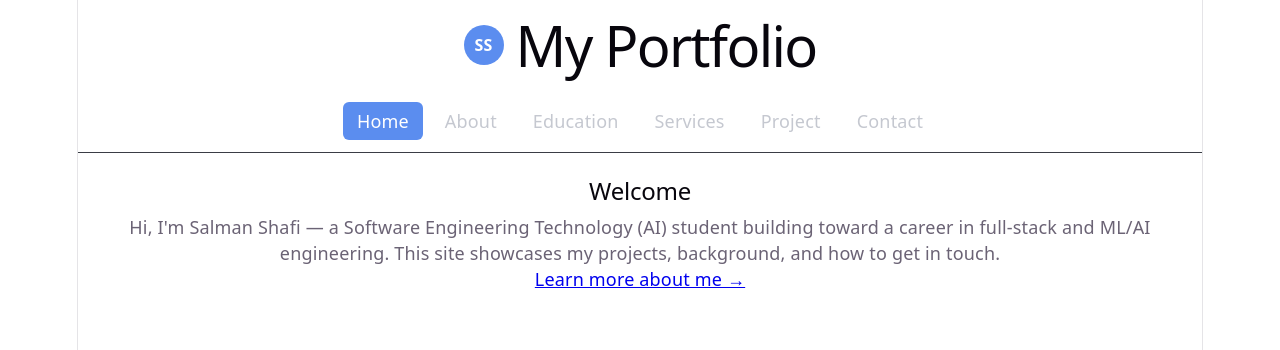
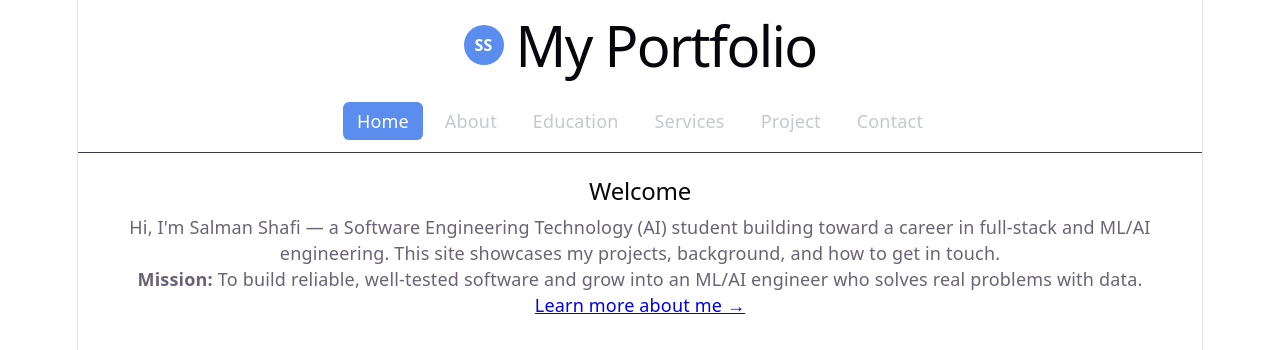
Before and after one commit to salshafi/react-portfolio-site, a React (Vite) app: page / in a window 1280 px wide. Shown: the top 350 px of the page. Built offline with nearby package versions, Linux system fonts and the light colour scheme.

Commit message:
Add mission statement and clean up About comments

```diff
--- a/components/Home.jsx
+++ b/components/Home.jsx
@@ -15,7 +15,10 @@ export default function Home() {
         engineering. This site showcases my projects, background,
         and how to get in touch.
       </p>
-      <Link to="/about">Learn more about me →</Link>
+          {/* Mission statement */}
+         <p><strong>Mission:</strong> To build reliable, well-tested software and grow into an ML/AI engineer who solves real problems with data.</p>
+          <Link to="/about">Learn more about me →</Link>
+
     </div>
   );
 }
```
